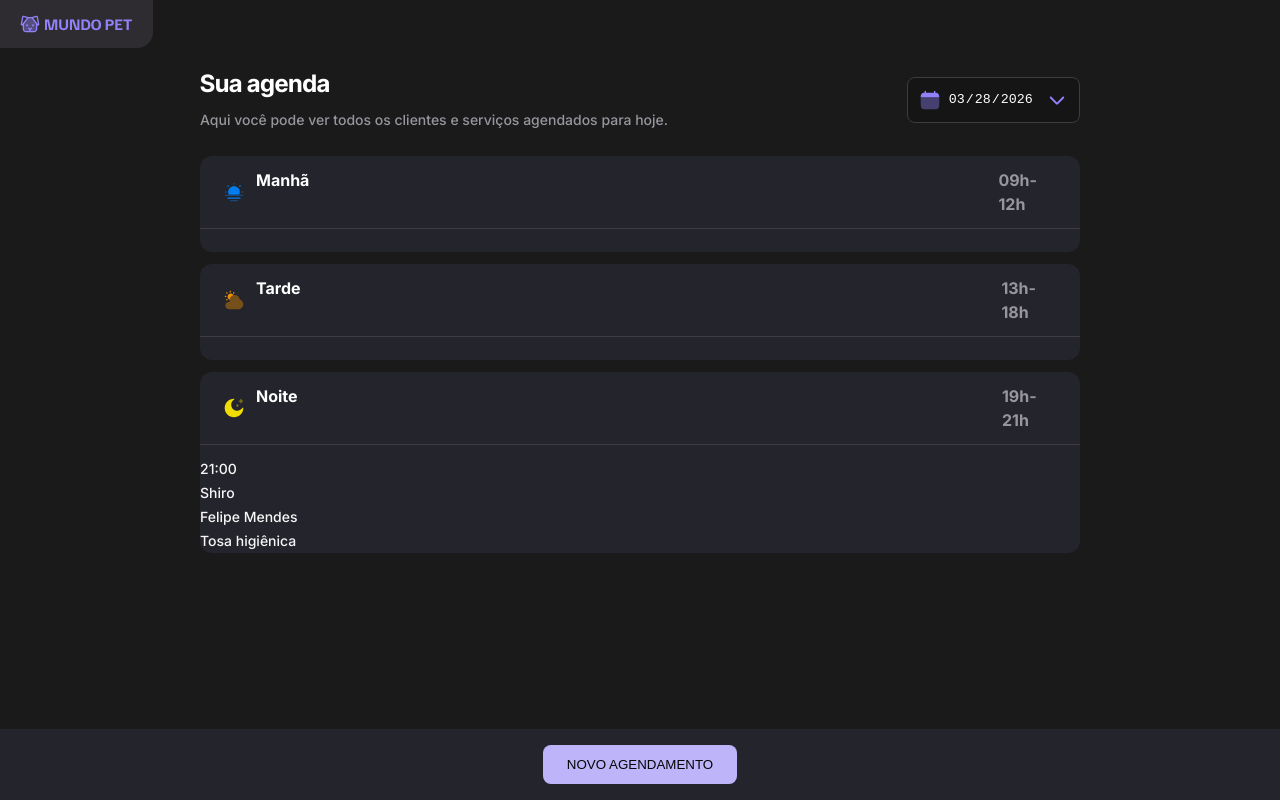
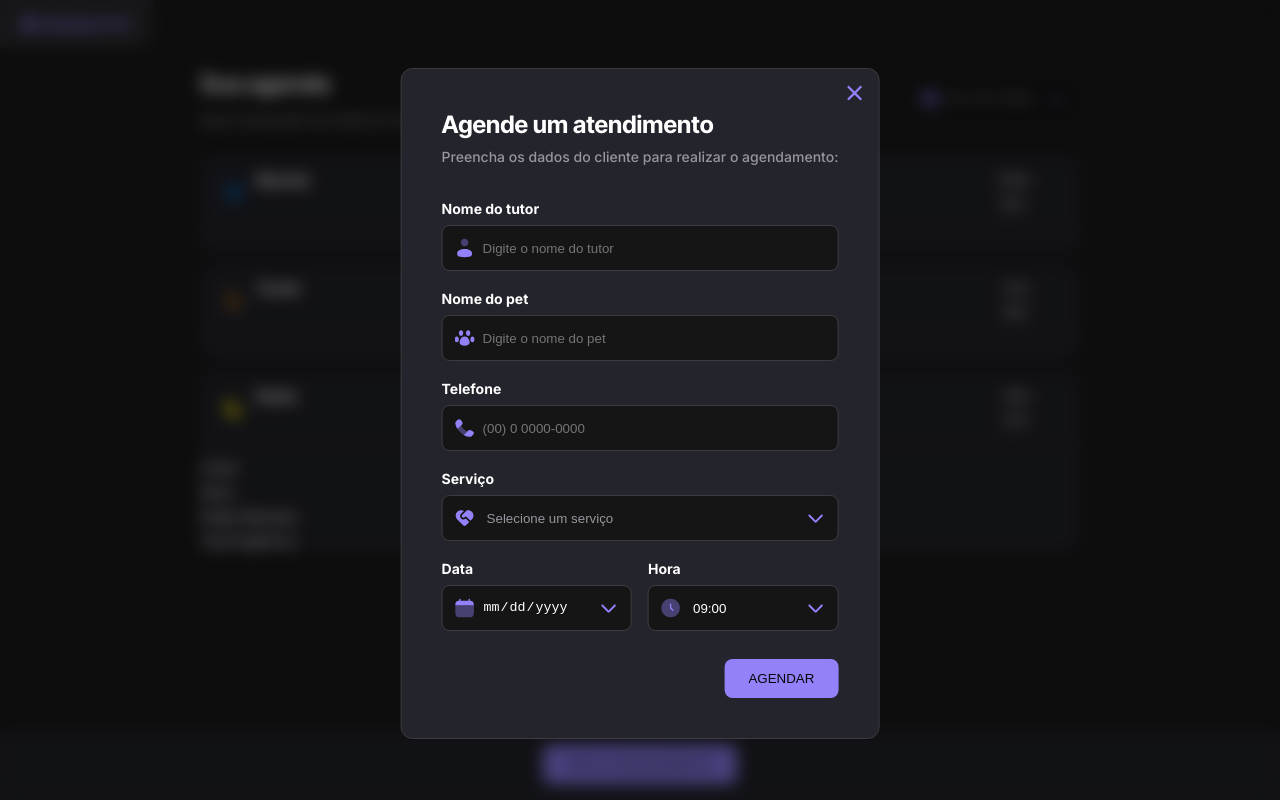
Before and after one commit to FelipeMASdev/mundo-pet, a website built with webpack: page src/index.html in a window 1280 px wide. Both pictures are taken after a click on the button "NOVO AGENDAMENTO". Built offline with nearby package versions, Linux system fonts and the light colour scheme; data requests are answered from the project's data file.

Commit message:
added new appointment screen

```diff
--- a/src/index.html
+++ b/src/index.html
@@ -10,6 +10,7 @@
   </head>
   <body>
     <main id="app">
+      <div class="blurFilter disabled"></div>
       <div class="container">
         <section id="logo">
           <img src="./assets/logo.svg" alt="Mundo Pet" />
@@ -61,12 +62,110 @@
             </li>
 
           </ul>
+
+          <section id="appointment-form" class="disabled">
+            <img class="close-button" src="assets/cancel.svg" alt="Fechar">
+            <header>
+              <h1>Agende um atendimento</h1>
+              <p>Preencha os dados do cliente para realizar o agendamento:</p>
+            </header>
+
+            <form>
+
+              <div class="input-wrapper">
+                <label for="tutor" class="label">Nome do tutor</label>
+                <div class="input">
+                  <img src="./assets/user.svg" alt="icone de usuario" />
+                  <input
+                    type="text" id="tutor" name="tutor"
+                    placeholder="Digite o nome do tutor" required
+                  />
+                </div>
+              </div>
+
+              <div class="input-wrapper">
+                <label for="pet" class="label">Nome do pet</label>
+                <div class="input">
+                  <img src="./assets/paw.svg" alt="icone de pata" />
+                  <input
+                    type="text" id="pet" name="pet"
+                    placeholder="Digite o nome do pet" required
+                  />
+                </div>
+              </div>
+
+              <div class="input-wrapper">
+                <label for="telphone" class="label">Telefone</label>
+                <div class="input">
+                  <img src="./assets/phone.svg" alt="icone de Telefone" />
+                  <input
+                    type="tel" id="telphone" name="telphone"
+                    placeholder="(00) 0 0000-0000" required
+                  />
+                </div>
+              </div>
+
+              <div class="input-wrapper">
+                <label for="service" class="label">Serviço</label>
+                <div class="input">
+                  <img src="./assets/service.svg" alt="icone de pata" />
+                  <select
+                    type="text" id="service" name="service"
+                    required
+                  >
+                    <option value="placeholder" disabled selected>Selecione um serviço</option>
+                    <option value="hair-cut">Tosa Higiênica</option>
+                    <option value="nail-trim">Corte de Unhas</option>
+                    <option value="dental-cleaning">Limpeza de Dentes</option>
+                    <option value="flea-control">Aplicação de Anti-pulgas</option>
+                    <option value="vaccination">Vacinação</option>
+                  </select>
+                  <img src="assets/arrow.svg" alt="">
+                </div>
+              </div>
+
+              <div class="when-wrapper">
+                <div class="input-wrapper">
+                  <label for="date" class="label">Data</label>
+                  <div class="input">
+                    <img src="assets/calendar.svg" alt="">
+                    <input
+                      type="date" id="date" name="date"
+                      required
+                    >
+                    <img src="assets/arrow.svg" alt="">
+                  </div>
+                </div>
+
+                <div class="input-wrapper">
+                  <label for="time" class="label">Hora</label>
+                  <div class="input">
+                    <img src="./assets/clock.svg" alt="icone de pata" />
+                    <select
+                      type="text" id="time" name="time"
+                      required
+                    >
+                      <option value="09:00">09:00</option>
+                      <option value="10:00">10:00</option>
+                      <option value="11:00">11:00</option>
+                      <option value="13:00">13:00</option>
+                      <option value="14:00">14:00</option>
+                    </select>
+                    <img src="assets/arrow.svg" alt="">
+                  </div>
+                </div>
+              </div>
+
+              <button type="submit">Agendar</button>
+
+            </form>
+
+          </section>
         </section>
 
         <section id="new-appointment">
-          <button>Novo agendamento</button>
+          <button class="new-appointment-button">Novo agendamento</button>
         </section>
-
 
       </div>
     </main>
--- a/src/main.js
+++ b/src/main.js
@@ -1,6 +1,8 @@
 // css imports
 import './styles/styles.css';
+import './styles/utility.css';
 import './styles/appointments.css';
+import './styles/appointment-form.css';
 
 import './styles/logo.css';
 import './styles/button.css';
@@ -12,3 +14,5 @@ import './libs/dayjs';
 //js imports
 import './modules/events/page-load.js';
 import './modules/events/date-change.js';
+import './modules/events/form-open.js';
+import './modules/events/form-close.js';
--- a/src/modules/appointments/show-appointments.js
+++ b/src/modules/appointments/show-appointments.js
@@ -29,7 +29,6 @@ function renderAppointment(schedule, appointmentList) {
   appointmentItem.classList.add('appointment-item');
   appointmentItem.setAttribute('data-id', schedule.id);
 
-  console.log(schedule);
   appointmentItem.innerHTML = `
     <p class="appointment-time">${dayjs(schedule.when).format('HH:mm')}</p>
     <p class="appointment-pet">${schedule.pet}</p>
--- /dev/null
+++ b/src/modules/appointments/toggle-appointment-form.js
@@ -0,0 +1,24 @@
+let formToggle = false;
+
+const appointmentForm = document.querySelector('#appointment-form');
+const blurFilter = document.querySelector('.blurFilter');
+
+const newAppointmentButton = document.querySelector('.new-appointment-button');
+const selectDateInput = document.querySelector('#selected-date');
+
+export function toggleAppointmentForm() {
+  formToggle = !formToggle;
+  if (formToggle) {
+    appointmentForm.classList.remove('disabled');
+    blurFilter.classList.remove('disabled');
+
+    newAppointmentButton.setAttribute('disabled', 'true');
+    selectDateInput.setAttribute('disabled', 'true');
+  } else {
+    appointmentForm.classList.add('disabled');
+    blurFilter.classList.add('disabled');
+
+    newAppointmentButton.removeAttribute('disabled');
+    selectDateInput.removeAttribute('disabled');
+  }
+}
--- /dev/null
+++ b/src/modules/events/form-close.js
@@ -0,0 +1,13 @@
+import { toggleAppointmentForm } from '../appointments/toggle-appointment-form.js';
+
+const formCloseButton = document.querySelector('#appointment-form .close-button');
+
+formCloseButton.addEventListener('click', () => {
+  toggleAppointmentForm();
+});
+
+document.addEventListener('keydown', (event) => {
+  if (event.key === 'Escape') {
+    toggleAppointmentForm();
+  }
+});
--- /dev/null
+++ b/src/modules/events/form-open.js
@@ -0,0 +1,7 @@
+import { toggleAppointmentForm } from '../appointments/toggle-appointment-form.js';
+
+const newAppointmentButton = document.querySelector('.new-appointment-button');
+
+newAppointmentButton.addEventListener('click', () => {
+  toggleAppointmentForm();
+})
--- /dev/null
+++ b/src/styles/appointment-form.css
@@ -0,0 +1,58 @@
+#appointment-form {
+  position: absolute;
+  left: 50%;
+  transform: translateX(-50%);
+
+  background-color: var(--background-tertiary);
+  border-radius: 0.75rem;
+  border: 1px solid var(--border-primary);
+  padding: 2.5rem;
+
+  width: 120%;
+  max-width: max-content;
+  z-index: 2;
+}
+
+#appointment-form header {
+  display: flex;
+  flex-direction: column;
+  gap: 0.25rem;
+  margin-bottom: 1.75rem;
+}
+
+#appointment-form form {
+  display: flex;
+  flex-direction: column;
+  gap: 1rem;
+}
+
+#appointment-form button {
+  margin-left: auto;
+  margin-top: 0.75rem;
+}
+
+#appointment-form .input-wrapper {
+  width: 100%;
+  display: flex;
+  flex-direction: column;
+  gap: .25rem;
+}
+
+.when-wrapper {
+  display: flex;
+  flex-direction: column;
+  justify-content: space-between;
+  gap: 1rem;
+  width: 100%;
+}
+
+label {
+  font: var(--font-label-md);
+  color: var(--content-primary);
+}
+
+@media (width > 768px) {
+  .when-wrapper {
+    flex-direction: row;
+  }
+}
--- a/src/styles/appointments.css
+++ b/src/styles/appointments.css
@@ -1,4 +1,5 @@
 #appointments {
+  position: relative;
   max-width: 55rem;
   width: 100%;
   padding-top: 4.25rem;
--- a/src/styles/button.css
+++ b/src/styles/button.css
@@ -19,3 +19,18 @@ button:hover, button:focus {
   background-color: var(--background-highlights);
   outline: none;
 }
+
+.close-button {
+  position: absolute;
+  top: .25rem;
+  right: .25rem;
+
+  width: 2.5rem;
+  height: 2.5rem;
+
+}
+
+.close-button:hover, .close-button:focus {
+  filter: brightness(1.4);
+  outline: none;
+}
--- a/src/styles/input.css
+++ b/src/styles/input.css
@@ -10,11 +10,15 @@
   background-color: var(--background-primary);
 }
 
-input{
+input, select{
   border: none;
   outline: none;
   background-color: transparent;
   width: 100%;
+}
+
+select:has([value="placeholder"]:checked) {
+  color: var(--content-secondary);
 }
 
 input[type="date"]::-webkit-calendar-picker-indicator {
--- a/src/styles/styles.css
+++ b/src/styles/styles.css
@@ -57,6 +57,7 @@ body {
 
 .container {
   /* max-width: 90rem; */
+  position: relative;
   min-height: 100vh;
   margin-inline: auto;
   padding-inline: 3rem;
--- /dev/null
+++ b/src/styles/utility.css
@@ -0,0 +1,14 @@
+.disabled {
+  display: none;
+}
+
+.blurFilter {
+  position: fixed;
+  top: 0;
+  left: 0;
+  width: 100%;
+  height: 100%;
+  background-color: rgba(0, 0, 0, 0.5);
+  backdrop-filter: blur(8px);
+  z-index: 1;
+}
```
Also changed, not shown: src/assets/service.svg (added).
